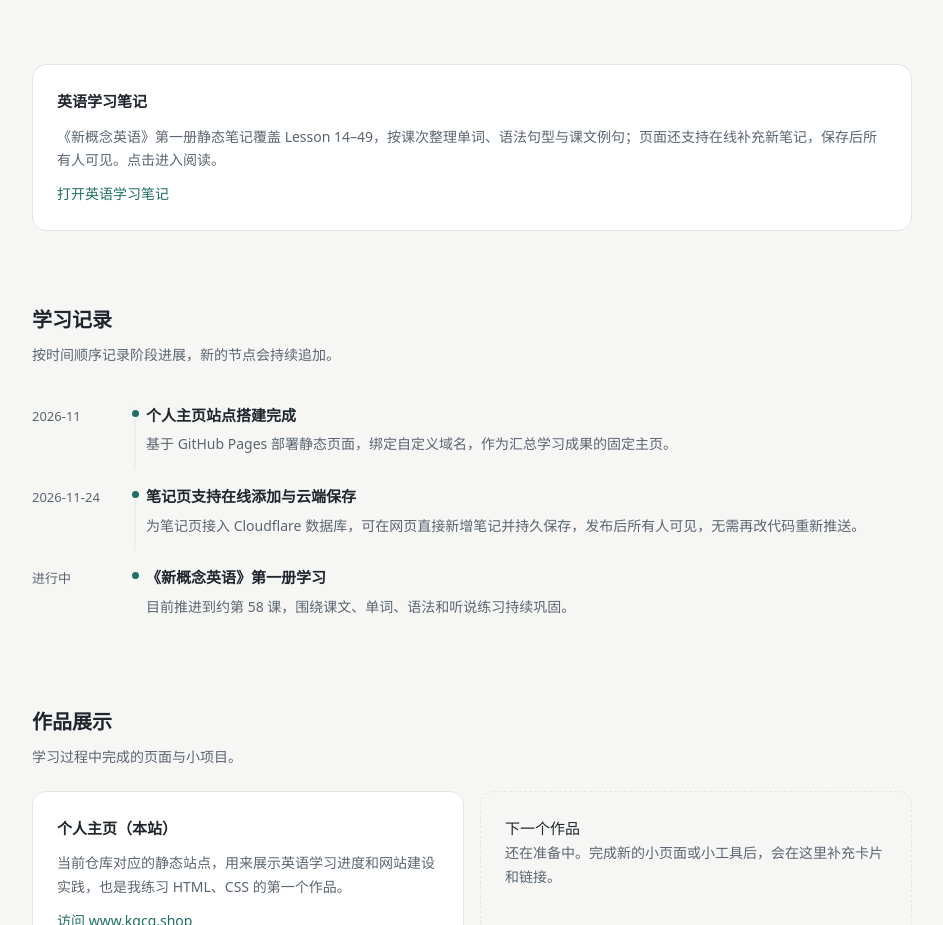
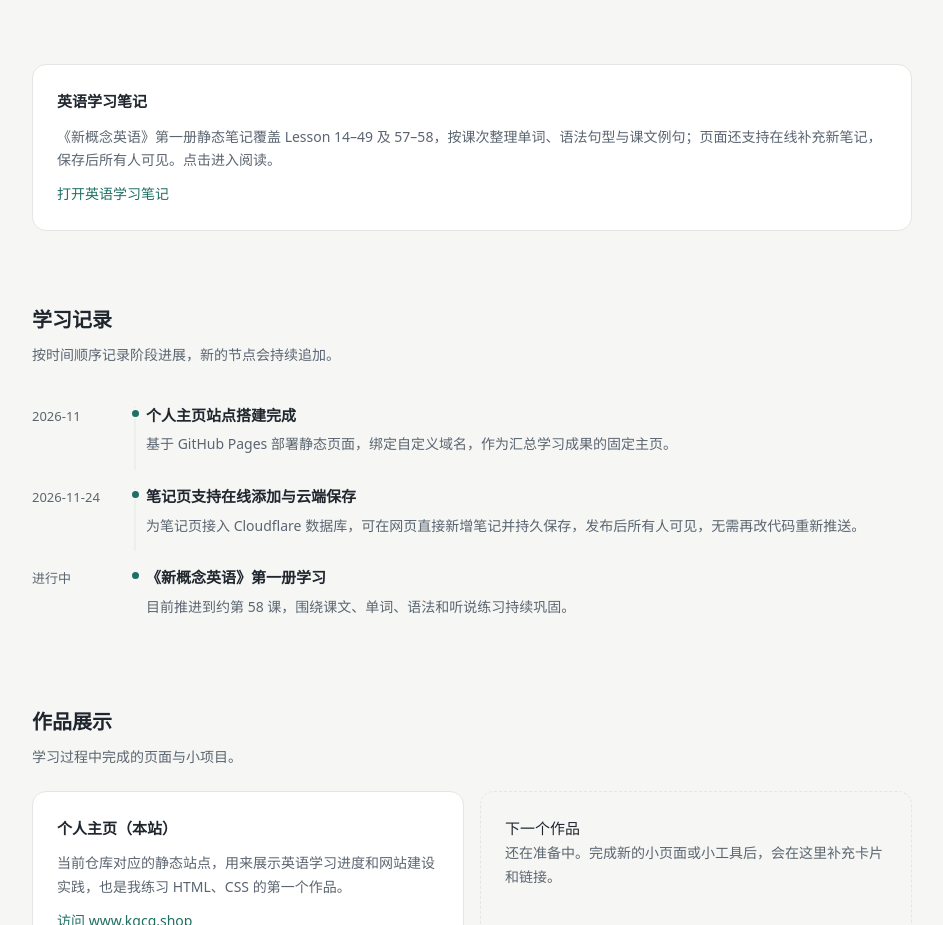
Before and after one commit to zcnxj/web, a plain HTML site: page index.html in a window 1280 px wide. Shown: the part 780-1705 px from the top of the page, without its empty margins (168-1111 px from the left). Drawn offline with Linux system fonts and the light colour scheme.

Commit message:
修正主页笔记课次范围：补充 57–58 课

```diff
--- a/index.html
+++ b/index.html
@@ -405,7 +405,7 @@
         <section id="notes-entry">
             <div class="card work-card">
                 <div class="work-name">英语学习笔记</div>
-                <p>《新概念英语》第一册静态笔记覆盖 Lesson 14–49，按课次整理单词、语法句型与课文例句；页面还支持在线补充新笔记，保存后所有人可见。点击进入阅读。</p>
+                <p>《新概念英语》第一册静态笔记覆盖 Lesson 14–49 及 57–58，按课次整理单词、语法句型与课文例句；页面还支持在线补充新笔记，保存后所有人可见。点击进入阅读。</p>
                 <a class="work-link" href="notes.html">打开英语学习笔记</a>
             </div>
         </section>
```
